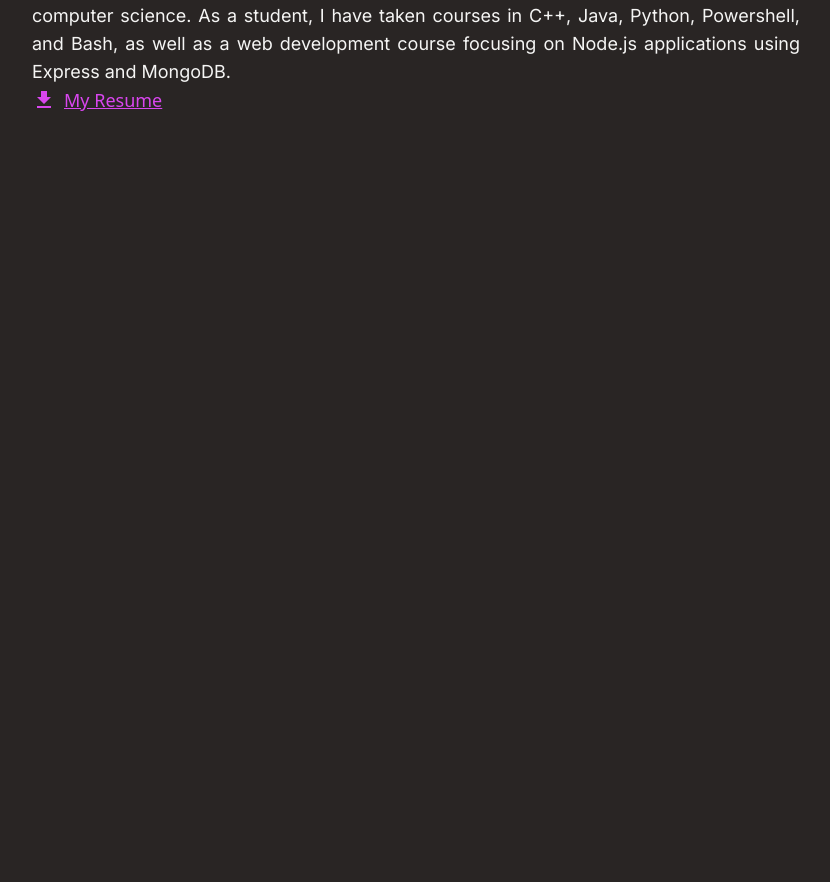
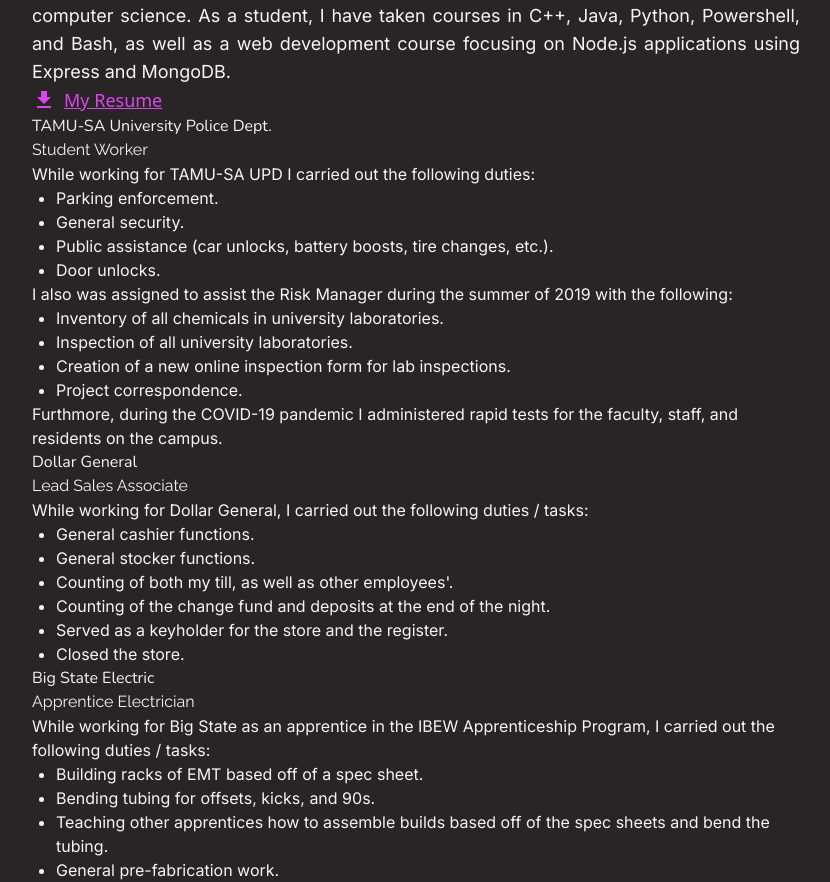
Before and after one commit to sk3p7ic/joshuaibrom.com, a Next.js app: page / in a window 1280 px wide. Shown: the part 1687-2569 px from the top of the page, without its empty margins (224-1054 px from the left). Before the commit the page ends 1801 px from the top, so only its background shows below. Built offline with nearby package versions, Linux system fonts and the light colour scheme.

Commit message:
Started implementing cards for employment hist

```diff
--- a/components/Home/About.tsx
+++ b/components/Home/About.tsx
@@ -1,6 +1,7 @@
 import Link from "next/link";
 import { MdFileDownload } from "react-icons/md";
 import EmploymentHistory from "../../lib/employment.json";
+import { EmploymentCard } from "./Employment-Cards/EmploymentCard";
 
 export const About = () => {
   return (
@@ -27,6 +28,11 @@ export const About = () => {
         <MdFileDownload size={24} />
         <span>My Resume</span>
       </Link>
+      <div>
+        {EmploymentHistory.map((listing, i) => (
+          <EmploymentCard listing={listing} key={i} />
+        ))}
+      </div>
     </div>
   );
 };
--- /dev/null
+++ b/components/Home/Employment-Cards/EmploymentCard.tsx
@@ -0,0 +1,35 @@
+type JobListing = {
+  employer: string;
+  title: string;
+  start_date: string;
+  end_date: string;
+  responsibilities: (string | string[])[];
+};
+
+type EmploymentCardProps = {
+  listing: JobListing;
+};
+
+export const EmploymentCard = ({ listing }: EmploymentCardProps) => {
+  return (
+    <div className="font-inter">
+      <div>
+        <h1 className="font-nunito">{listing.employer}</h1>
+        <h2 className="font-raleway">{listing.title}</h2>
+      </div>
+      {listing.responsibilities.map((resp, i) =>
+        typeof resp === "string" ? (
+          <p key={i}>{resp}</p>
+        ) : (
+          <ul className="pl-6" key={i}>
+            {resp.map((sub, idx) => (
+              <li className="list-disc" key={idx}>
+                {sub}
+              </li>
+            ))}
+          </ul>
+        )
+      )}
+    </div>
+  );
+};
```
